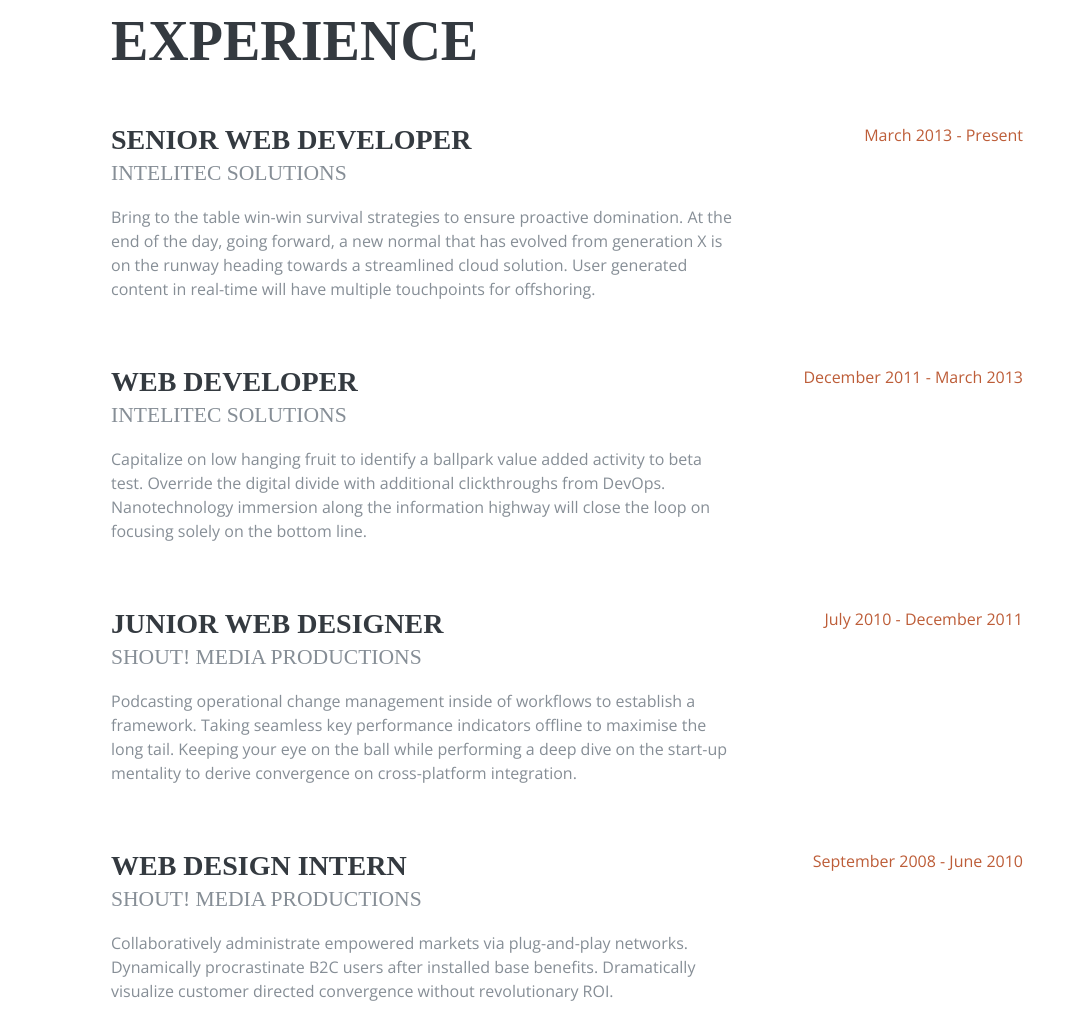
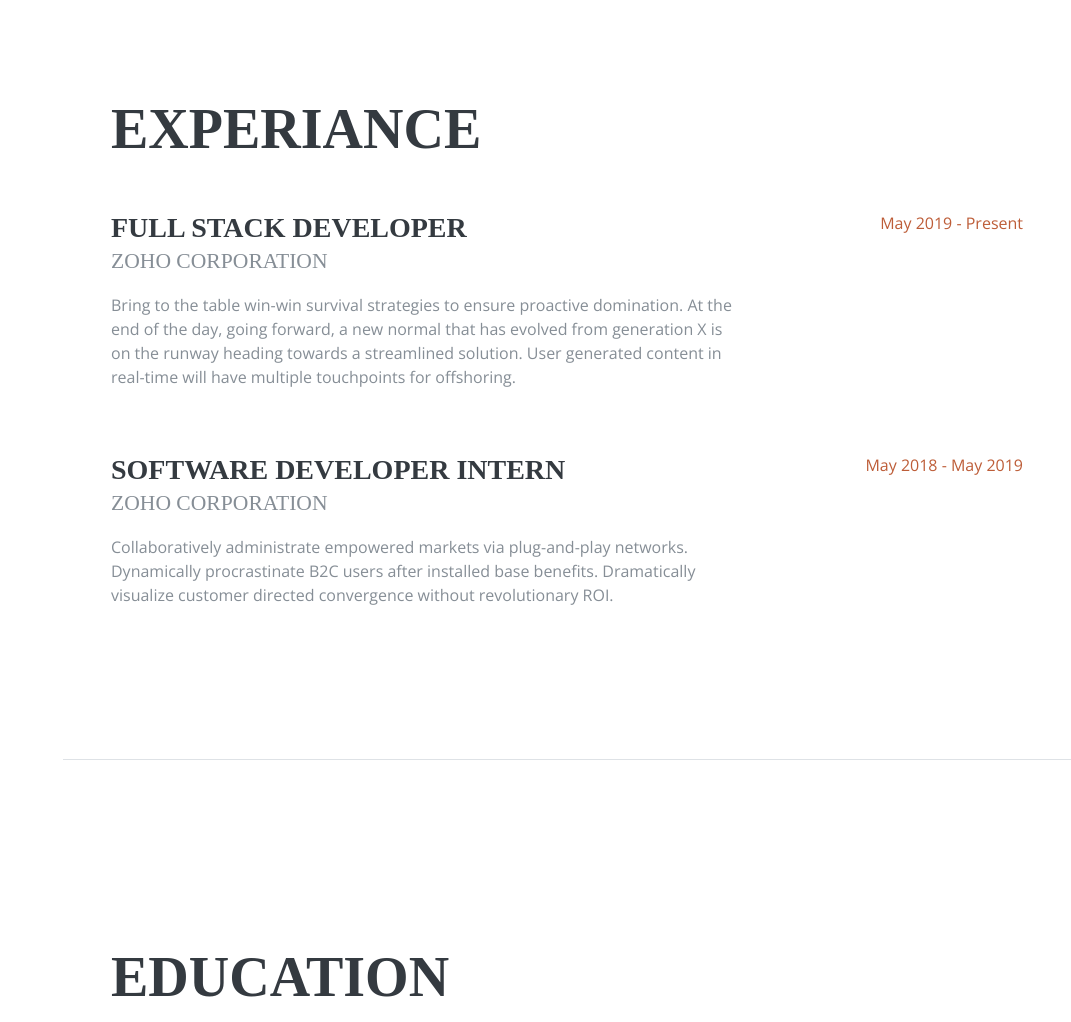
Before and after one commit to kasinaat/kasinaat.github.io, a plain HTML site: page index.html in a window 1280 px wide. Shown: the part 840-1862 px from the top of the page, without its empty margins (209-1280 px from the left). Drawn offline with nearby package versions, Linux system fonts and the light colour scheme; a web font is replaced by a local one.

Commit message:
Social profile links updated

```diff
--- a/index.html
+++ b/index.html
@@ -77,7 +77,7 @@
           approaches to corporate strategy foster collaborative thinking to further the overall value proposition.</p>
         <ul class="list-inline list-social-icons mb-0">
           <li class="list-inline-item">
-            <a href="#">
+            <a href="https://www.facebook.com/kasi.naat">
               <span class="fa-stack fa-lg">
                 <i class="fa fa-circle fa-stack-2x"></i>
                 <i class="fa fa-facebook fa-stack-1x fa-inverse"></i>
@@ -85,7 +85,7 @@
             </a>
           </li>
           <li class="list-inline-item">
-            <a href="#">
+            <a href="https://twitter.com/kasinaat007?s=20">
               <span class="fa-stack fa-lg">
                 <i class="fa fa-circle fa-stack-2x"></i>
                 <i class="fa fa-twitter fa-stack-1x fa-inverse"></i>
@@ -93,7 +93,7 @@
             </a>
           </li>
           <li class="list-inline-item">
-            <a href="#">
+            <a href="www.linkedin.com/in/kasinaat">
               <span class="fa-stack fa-lg">
                 <i class="fa fa-circle fa-stack-2x"></i>
                 <i class="fa fa-linkedin fa-stack-1x fa-inverse"></i>
@@ -101,7 +101,7 @@
             </a>
           </li>
           <li class="list-inline-item">
-            <a href="#">
+            <a href="www.github.com/kasinaat">
               <span class="fa-stack fa-lg">
                 <i class="fa fa-circle fa-stack-2x"></i>
                 <i class="fa fa-github fa-stack-1x fa-inverse"></i>
@@ -114,56 +114,30 @@
 
     <section class="resume-section p-3 p-lg-5 d-flex flex-column" id="experience">
       <div class="my-auto">
-        <h2 class="mb-5">Experience</h2>
+        <h2 class="mb-5">Experiance</h2>
 
         <div class="resume-item d-flex flex-column flex-md-row mb-5">
           <div class="resume-content mr-auto">
-            <h3 class="mb-0">Senior Web Developer</h3>
-            <div class="subheading mb-3">Intelitec Solutions</div>
+            <h3 class="mb-0">Full Stack Developer</h3>
+            <div class="subheading mb-3">Zoho corporation</div>
             <p>Bring to the table win-win survival strategies to ensure proactive domination. At the end of the day, going forward,
-              a new normal that has evolved from generation X is on the runway heading towards a streamlined cloud solution.
+              a new normal that has evolved from generation X is on the runway heading towards a streamlined solution.
               User generated content in real-time will have multiple touchpoints for offshoring.</p>
           </div>
           <div class="resume-date text-md-right">
-            <span class="text-primary">March 2013 - Present</span>
-          </div>
-        </div>
-
-        <div class="resume-item d-flex flex-column flex-md-row mb-5">
-          <div class="resume-content mr-auto">
-            <h3 class="mb-0">Web Developer</h3>
-            <div class="subheading mb-3">Intelitec Solutions</div>
-            <p>Capitalize on low hanging fruit to identify a ballpark value added activity to beta test. Override the digital
-              divide with additional clickthroughs from DevOps. Nanotechnology immersion along the information highway will
-              close the loop on focusing solely on the bottom line.</p>
-          </div>
-          <div class="resume-date text-md-right">
-            <span class="text-primary">December 2011 - March 2013</span>
-          </div>
-        </div>
-
-        <div class="resume-item d-flex flex-column flex-md-row mb-5">
-          <div class="resume-content mr-auto">
-            <h3 class="mb-0">Junior Web Designer</h3>
-            <div class="subheading mb-3">Shout! Media Productions</div>
-            <p>Podcasting operational change management inside of workflows to establish a framework. Taking seamless key performance
-              indicators offline to maximise the long tail. Keeping your eye on the ball while performing a deep dive on
-              the start-up mentality to derive convergence on cross-platform integration.</p>
-          </div>
-          <div class="resume-date text-md-right">
-            <span class="text-primary">July 2010 - December 2011</span>
+            <span class="text-primary">May 2019 - Present</span>
           </div>
         </div>
 
         <div class="resume-item d-flex flex-column flex-md-row">
           <div class="resume-content mr-auto">
-            <h3 class="mb-0">Web Design Intern</h3>
-            <div class="subheading mb-3">Shout! Media Productions</div>
+            <h3 class="mb-0">Software Developer Intern</h3>
+            <div class="subheading mb-3">Zoho Corporation</div>
             <p>Collaboratively administrate empowered markets via plug-and-play networks. Dynamically procrastinate B2C users
               after installed base benefits. Dramatically visualize customer directed convergence without revolutionary ROI.</p>
           </div>
           <div class="resume-date text-md-right">
-            <span class="text-primary">September 2008 - June 2010</span>
+            <span class="text-primary">May 2018 - May 2019</span>
           </div>
         </div>
 
```
